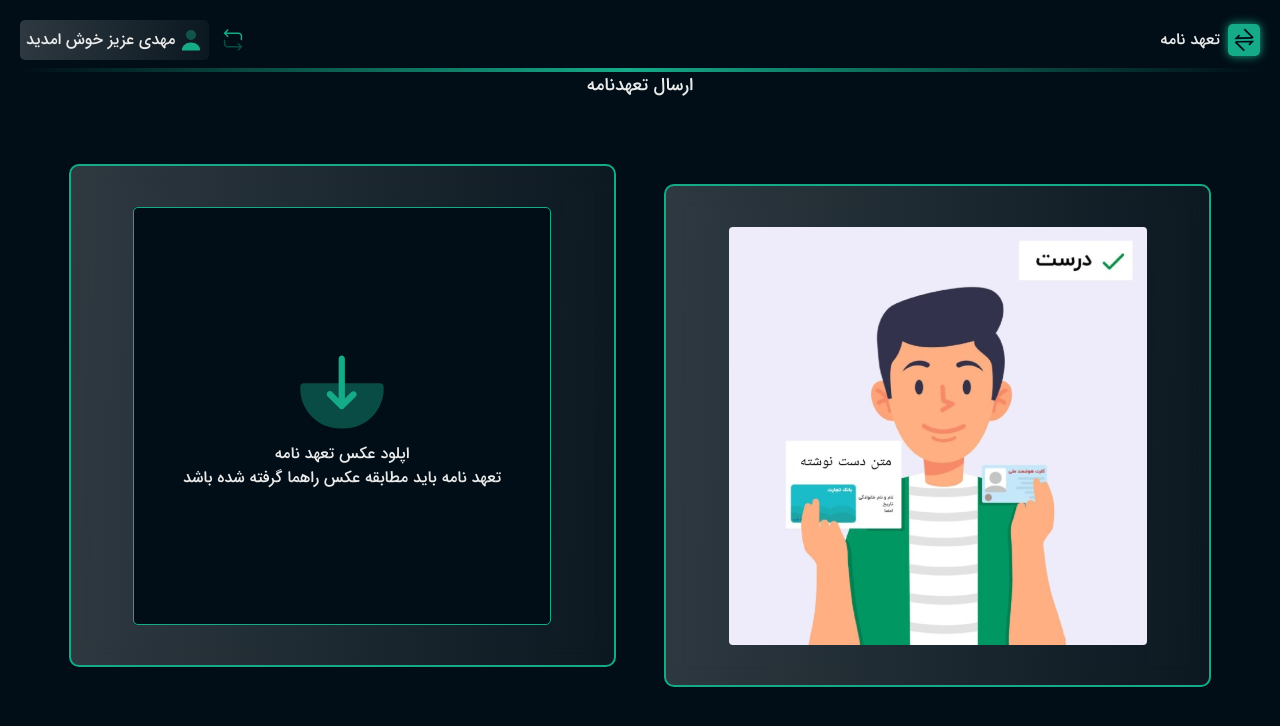
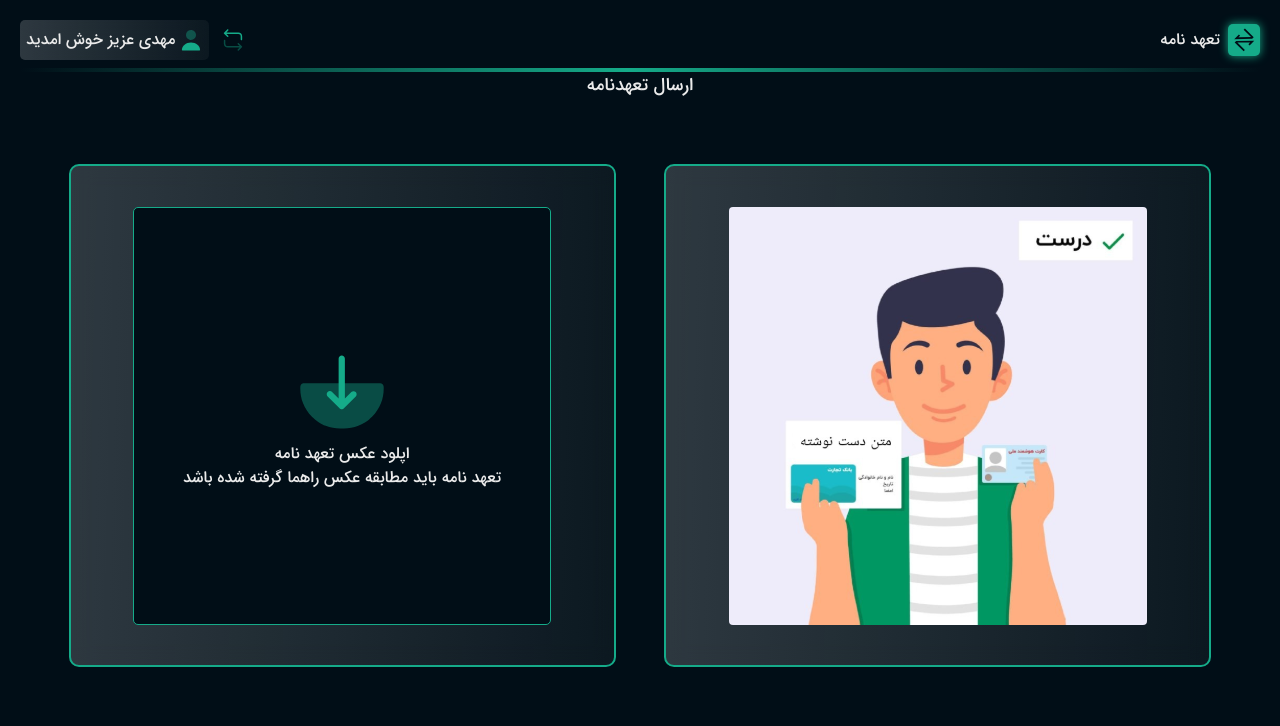
Before and after one commit to danyalbani240/dashboard, a Nuxt app: page /commitment in a window 1280 px wide. Shown: the top 726 px of the page. Built offline with nearby package versions, Linux system fonts and the light colour scheme.

Commit message:
image responsive

```diff
--- a/pages/commitment/index.vue
+++ b/pages/commitment/index.vue
@@ -12,7 +12,7 @@
           </div>
         </div>
       </div>
-      <div class="commitment-bg my-5  flex items-center justify-center">
+      <div class="commitment-bg my-5 sm:my-0  flex items-center justify-center">
         <img class="rounded" src="../../assets/images/selfPicture.svg" alt="" />
       </div>
     </div>
```
